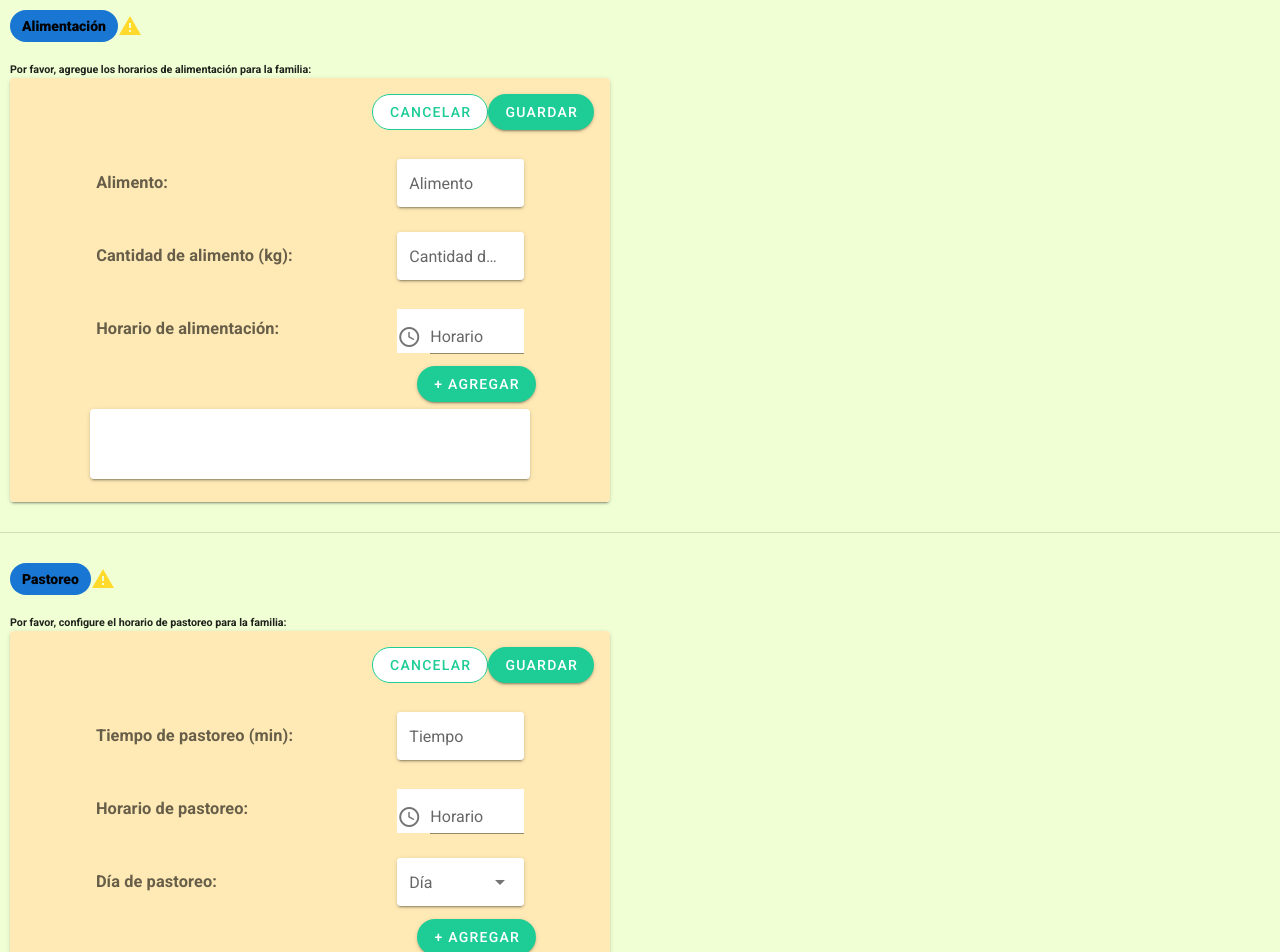
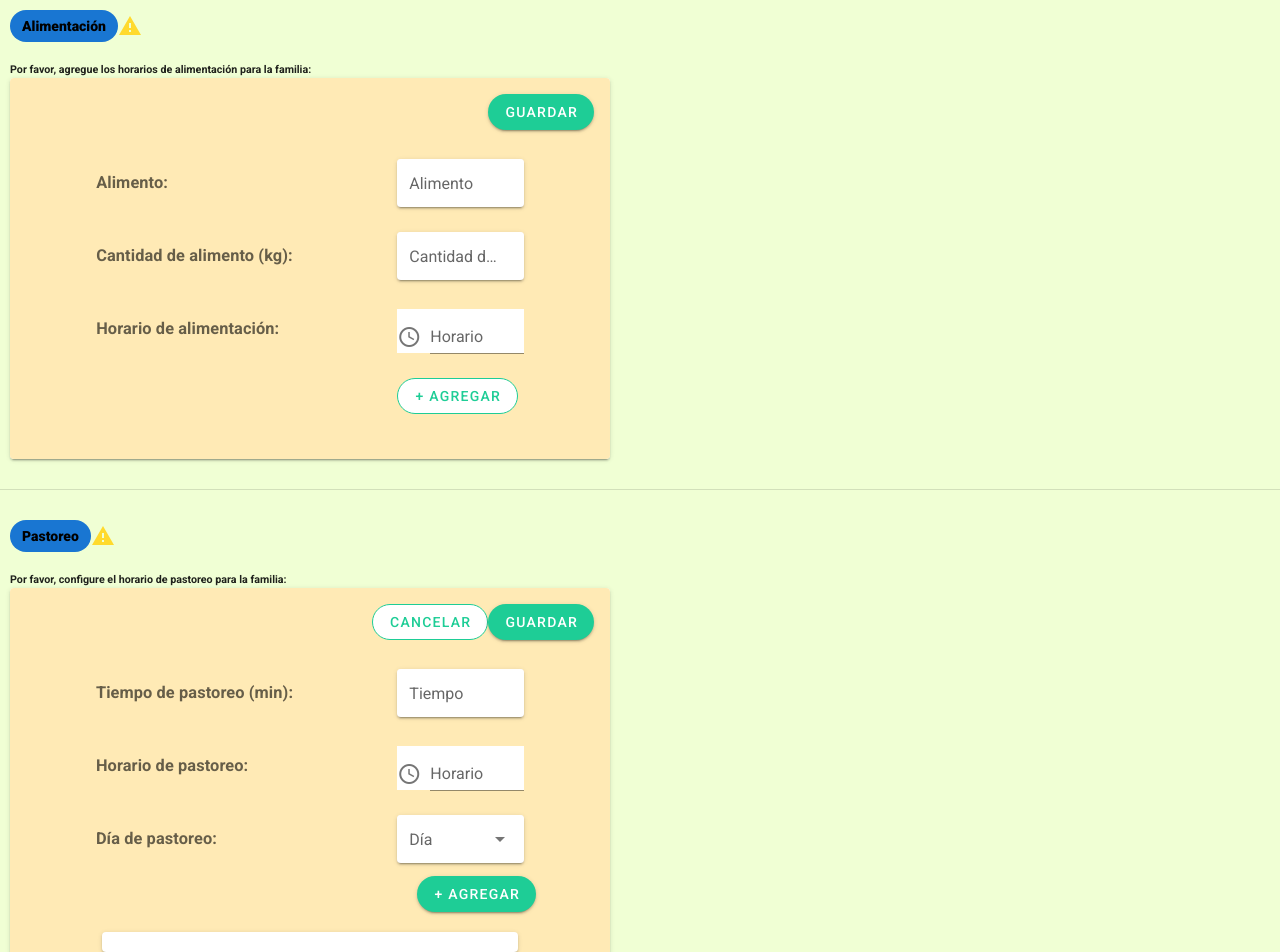
Before and after one commit to MATRIXMM/chakra-frotend, a Nuxt app: page /veterinario/configuracion/registradas/1 in a window 1280 px wide. Shown: the top 952 px of the page. Built offline with nearby package versions, Linux system fonts and the light colour scheme.

Commit message:
feat: componente Alimentacion arreglado

```diff
--- a/components/veterinario/configuracion/Alimentacion.vue
+++ b/components/veterinario/configuracion/Alimentacion.vue
@@ -24,16 +24,6 @@
         style="display: flex; justify-content: right;background: #FFEAB5"
       >
         <div>
-          <v-btn
-            v-if="!registrado"
-            rounded
-            outlined
-            color="primary"
-            style="background: white"
-            :disabled="disabled"
-          >
-            Cancelar
-          </v-btn>
           <v-btn
             v-if="!registrado"
             rounded
@@ -116,22 +106,28 @@
             </v-col>
           </v-row>
           <v-row style="display: flex; justify-content: right; margin: 1px">
+            <v-col md="8">
+            </v-col>
+            <v-col md="4">
               <v-btn
                 color="primary"
                 rounded
+                outlined
+                style="background: white"
                 @click="agregarHorario"
               >
                 + Agregar
               </v-btn>
+            </v-col>
           </v-row>
-          <v-card height="70" style=";margin: 7px">
-            <v-chip v-for="(horario,index) in horasAlimentacion" :key="index" style="margin: 5px; background: #DEFFA1">
+          <v-card-actions>
+            <v-chip dense v-for="(horario,index) in horasAlimentacion" :key="index" style="margin: 5px; background: #DEFFA1">
               <h3>{{horario}}</h3>
               <template>
-                <v-icon @click="eliminarHorario(index)">{{icons.mdiCloseCircle}}</v-icon>
+                <v-icon style="margin-left: 5px" @click="eliminarHorario(index)">{{icons.mdiCloseCircle}}</v-icon>
               </template>
             </v-chip>
-          </v-card>
+          </v-card-actions>
         </div>
       </v-card-text>
     </v-card>
--- a/components/veterinario/configuracion/Pastoreo.vue
+++ b/components/veterinario/configuracion/Pastoreo.vue
@@ -124,7 +124,7 @@
           </v-row>
           <v-col md="12">
             <v-card style=";margin: 7px">
-              <div style="margin: 1px; padding: 7px">
+              <div style="margin: 1px; padding: 10px">
                 <v-card v-for="(horario,index) in horariosPastoreo" :key="index" style="margin: 5px; background: #DEFFA1; padding: 10px; display: inline-block">
                   <template>
                     <v-row style="margin: 1px; display: flex; justify-content: space-between">
```
Lines whose indentation alone changed are shown as unchanged.
